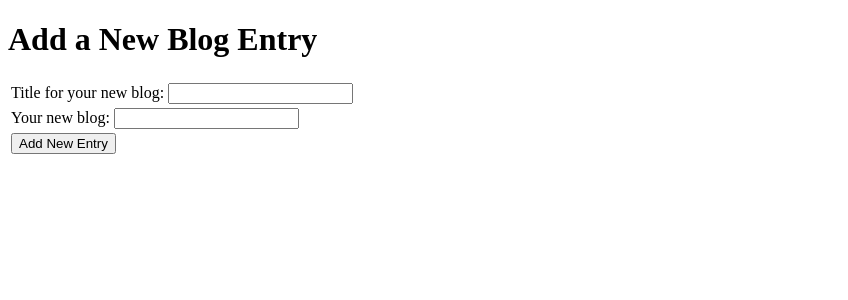
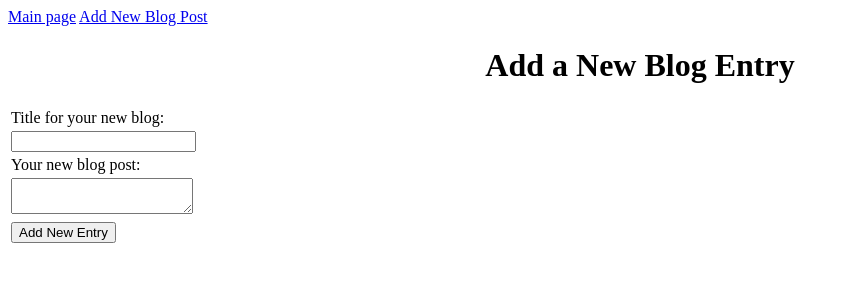
Before and after one commit to zachtheld/build-a-blog, a Flask app: template templates/add_new_post.html in a window 1280 px wide. Shown: the top 300 px of the page, without its empty margins (0-848 px from the left). Run offline with Flask 2, Linux system fonts and the light colour scheme; the template is opened without the code that fills it, so the values that code supplies are empty.

Commit message:
working finished assignment

```diff
--- a/main.py
+++ b/main.py
@@ -8,27 +8,52 @@ app.config['SQLALCHEMY_ECHO'] = True
 db = SQLAlchemy(app)
 app.secret_key = 'thiskeyissecret'
 
-class Post(db.Model):
+class Blog(db.Model):
     id = db.Column(db.Integer, primary_key=True)
     title = db.Column(db.String(120))
-    content = db.Column(db.String(120))
+    body = db.Column(db.String(120))
 
-    def __init__(self, title, content):
+    def __init__(self, title, body):
         self.title = title
-        self.content = content
+        self.body = body
 
+    def empty(self):
+        if self.title and self.body:
+            return True
+        else:
+            return False
 
-@app.route('/', methods=['POST', 'GET'])
+@app.route('/')
 def index():
+    return redirect('/blog')
+
+@app.route('/blog', methods=['POST', 'GET'])
+def blogs():
+    entry_id = request.args.get('id')
+    if (entry_id):
+        entry = Blog.query.get(entry_id)
+        return render_template('entry.html', entry=entry)
+
+    blog_post = Blog.query.all()
+    return render_template('main_page.html', posts=blog_post)
+
+@app.route('/newpost', methods=['POST', 'GET'])
+def add_a_post():
     if request.method == 'POST':
-        post_title = request.form['post_title']
-        post_content = request.form['post_content']
-        new_post = Post(post_title, post_content)
-        db.session.add(new_post)
-        db.session.commit()
-    post_title = Post.query.all()
-    post_content = Post.query.all()
-    return render_template('add_new_post.html', post_title=post_title, post_content=post_content)
+        blog_title = request.form['title']
+        blog_body = request.form['body']
+        new_blog = Blog(blog_title, blog_body)
+
+        if new_blog.empty():
+            db.session.add(new_blog)
+            db.session.commit()
+            post_url = "/blog?id=" + str(new_blog.id)
+            return redirect(post_url)
+        else:
+            flash("Please enter a title and content for your blog.")
+            return redirect('/newpost')
+    else:
+        return render_template('add_new_post.html')
 
 if __name__=='__main__':
     app.run()
--- a/static/style.css
+++ b/static/style.css
@@ -0,0 +1,6 @@
+h1 {
+    text-align: center;
+}
+.error {
+    color: red;
+}
--- a/templates/add_new_post.html
+++ b/templates/add_new_post.html
@@ -2,21 +2,30 @@
 {% block content %}
 <h1>Add a New Blog Entry</h1>
 <form method='POST'>
+        {% with messages = get_flashed_messages() %}
+        {% for message in messages %}
+            <div class='error'>{{message}}</div>
+        {% endfor %}
+        {% endwith %}
+
     <table>
         <tr>
             <td>
-                <lable>
-                    Title for your new blog:
-                    <input type='text' name='post_title' />
-                </lable>
+                <lable>Title for your new blog:</lable>
             </td>
         </tr>
         <tr>
             <td>
-                <lable>
-                    Your new blog:
-                    <input type='text' name='post_content' />
-                </lable>
+                <input type='text' name='title' />
+            </td>
+        </tr>
+        <tr>
+            <td>
+                <lable>Your new blog post:</lable>
+            </td>
+        </tr>
+            <td>
+                <textarea type='text' name='body' ></textarea>
             </td>
         </tr>
         <tr>
@@ -26,14 +35,7 @@
         </tr>
     </table>
 </form>
-
-<!--{% if entry|length == 0 %}
-<p>No Entries Yet!</p>
-{% endif %}-->
-<ul>
-    {% for post in post_title %}
-        <li>{{post.title}}</li>
-    {% endfor %}
-
-</ul>
+{% for post in posts %}
+        <h1>{{post.title}}</h1>
+{% endfor %}
 {% endblock %}
--- a/templates/base.html
+++ b/templates/base.html
@@ -1,9 +1,12 @@
 <!DOCTYPE html>
 <html>
 <head>
-<!--    <title>{{title}}</title> -->
+        <link rel="stylesheet" type="text/css" href="/static/style.css">
+
 </head>
 <body>
+    <a href='/blog'>Main page</a>
+    <a href='/newpost'>Add New Blog Post</a>
     {% block content %}
 
     {% endblock %}
--- /dev/null
+++ b/templates/entry.html
@@ -0,0 +1,6 @@
+{% extends 'base.html' %}
+{% block content %}
+    <h1>{{entry.title}}</h1>
+    <p>{{entry.body}}</p>
+
+{% endblock %}
```
Also changed, not shown: templates/main_page.html (added, +11 -0 lines).
